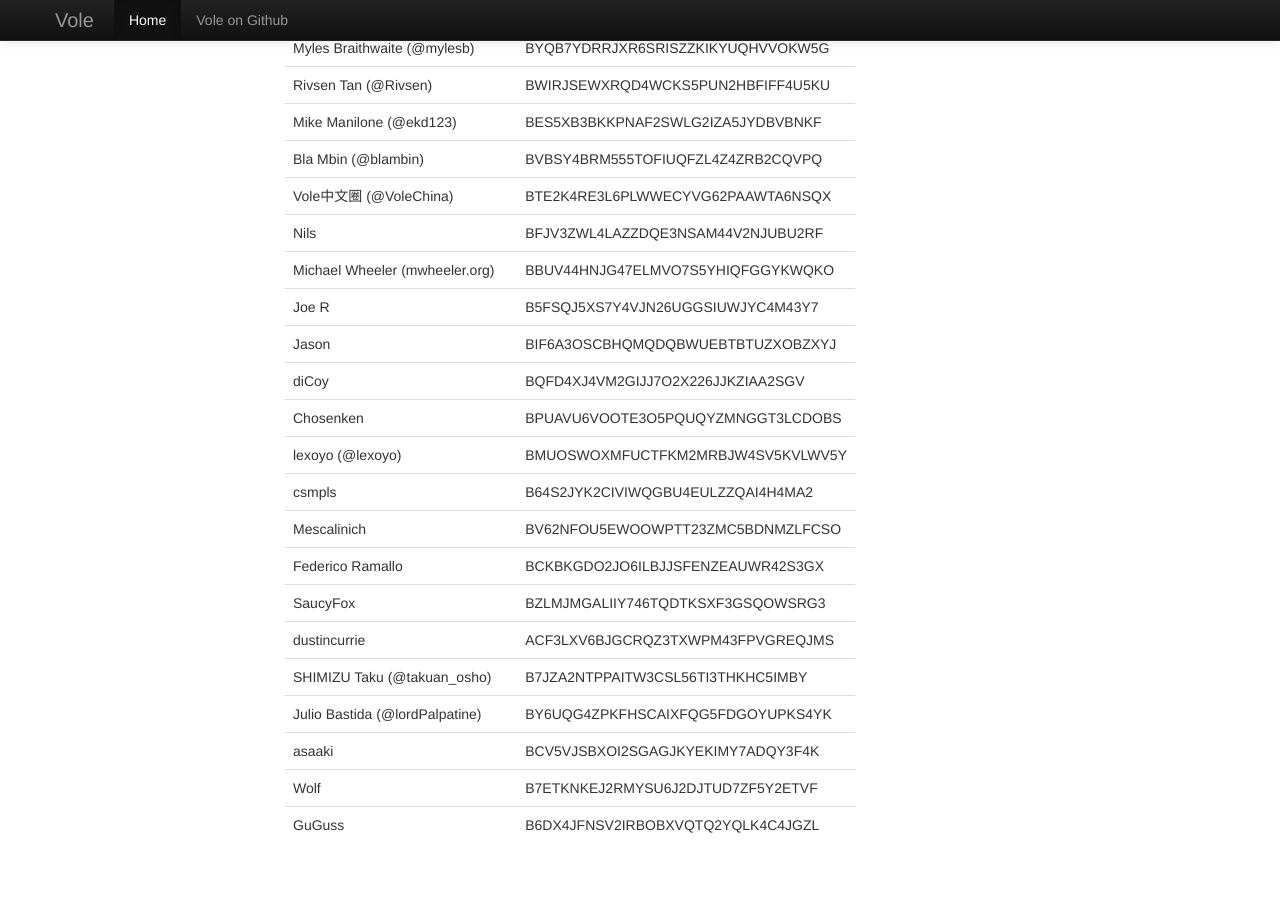
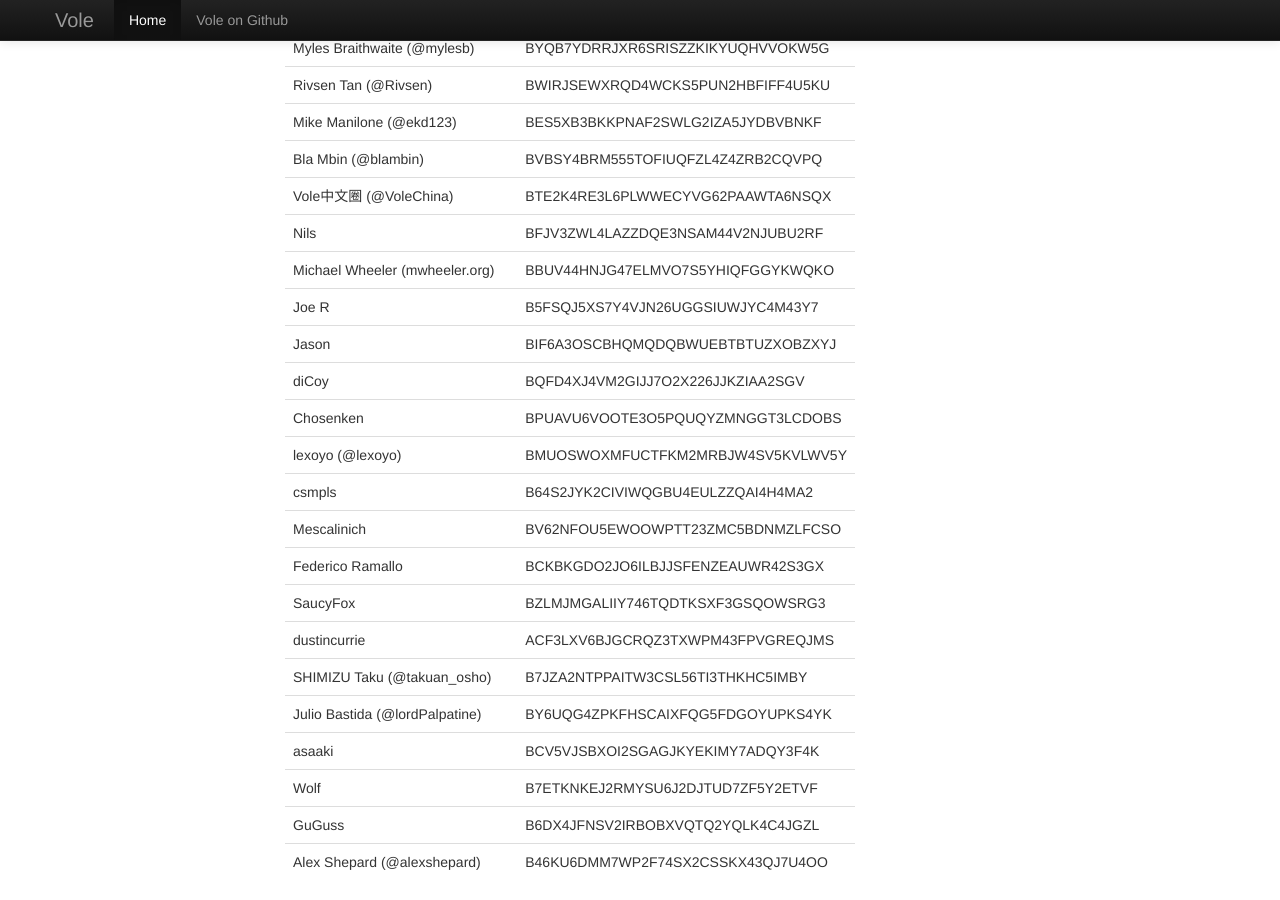
Before and after one commit to vole/vole.github.io, a Jekyll site: the page built from index.html, in a window 1280 px wide and 900 px high, scrolled down 3261 px. Built offline with Jekyll 4.4.1, drawn with Linux system fonts in a browser that asks for light colours; before the commit the page ends 4124 px from its top, so only the background shows below that.

Commit message:
another new user

```diff
--- a/index.html
+++ b/index.html
@@ -266,6 +266,10 @@ title: Vole.cc
               <td>GuGuss</td>
               <td>B6DX4JFNSV2IRBOBXVQTQ2YQLK4C4JGZL</td>
             </tr>
+            <tr>
+              <td>Alex Shepard (@alexshepard)</td>
+              <td>B46KU6DMM7WP2F74SX2CSSKX43QJ7U4OO</td>
+            </tr>
           </tbody>
         </table>
       </div>
```
